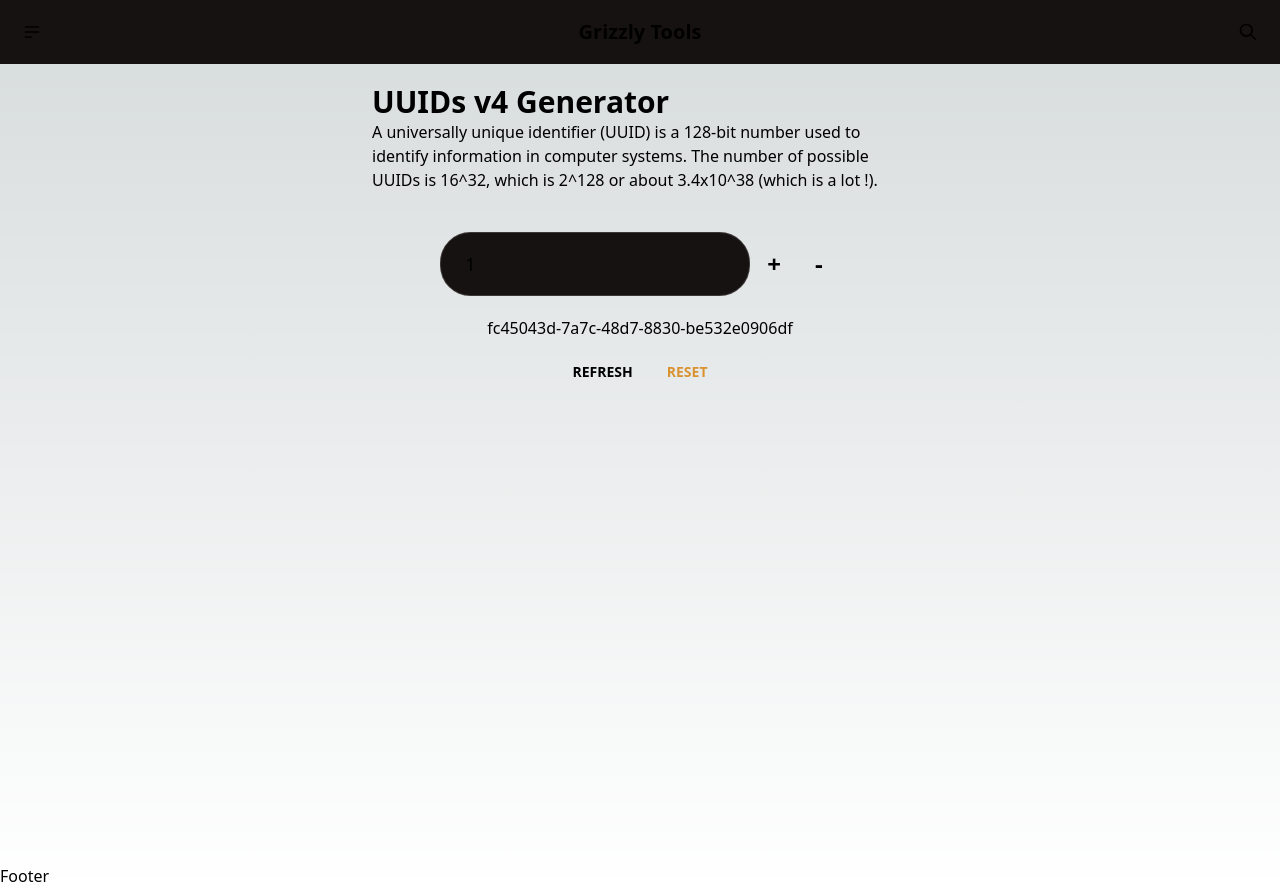
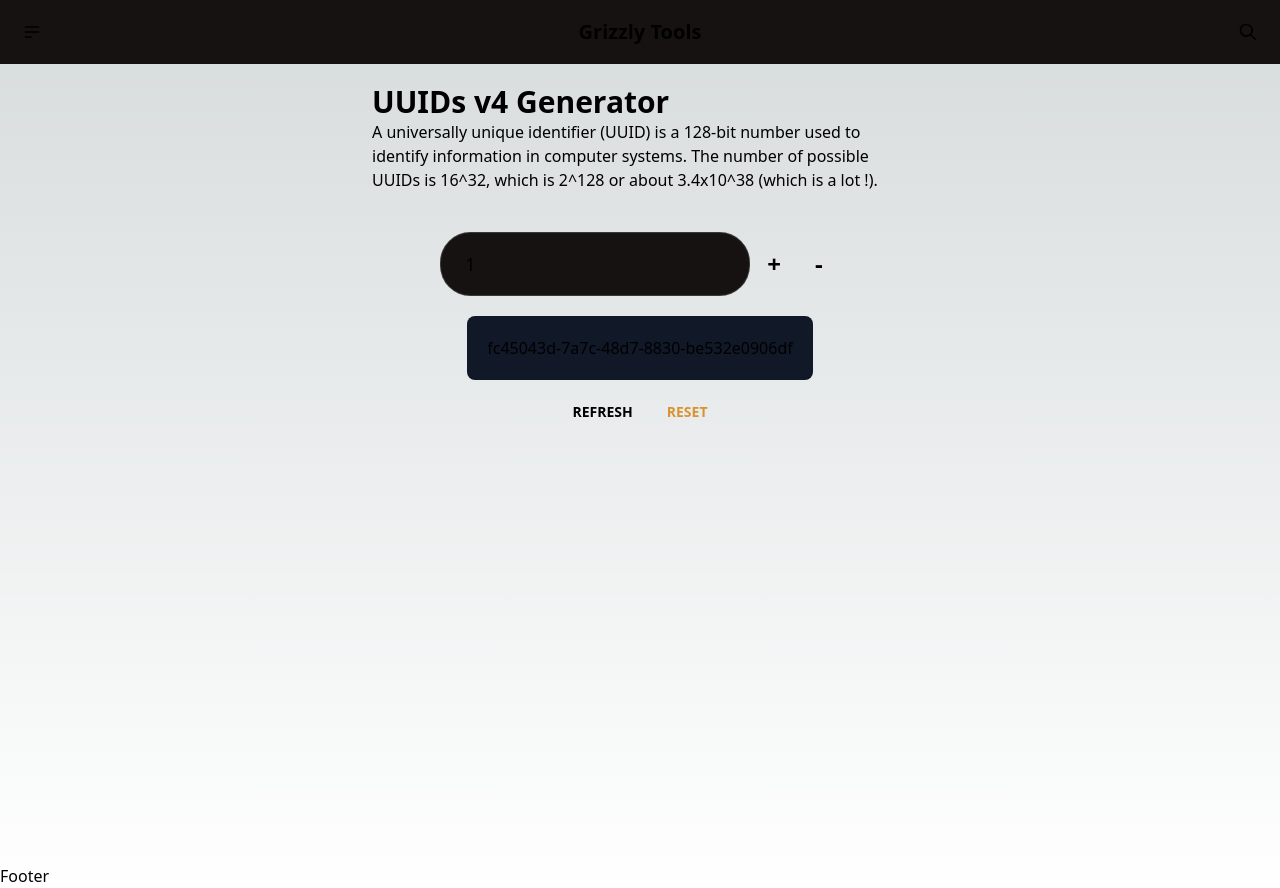
Before and after one commit to zubair1024/grizzly-tools, a Next.js app: page /uuid-v4-generator in a window 1280 px wide. Built offline with nearby package versions, Linux system fonts and the light colour scheme.

Commit message:
addding uuid formatting

```diff
--- a/src/pages/uuid-v4-generator.tsx
+++ b/src/pages/uuid-v4-generator.tsx
@@ -67,7 +67,7 @@
               </button>
             </div>
             <div className="flex flex-col items-center justify-center">
-              <ul>
+              <ul className="bg-gray-900 px-5 py-5 rounded-lg">
                 {ids.map((i) => (
                   <li key={i}>{i}</li>
                 ))}
```
